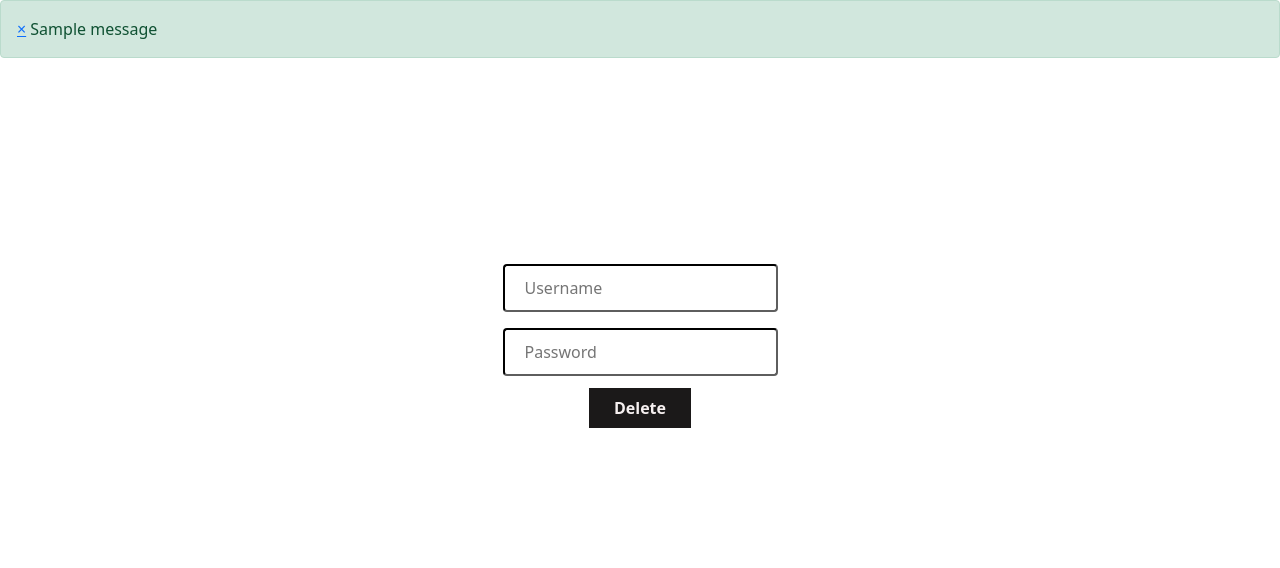
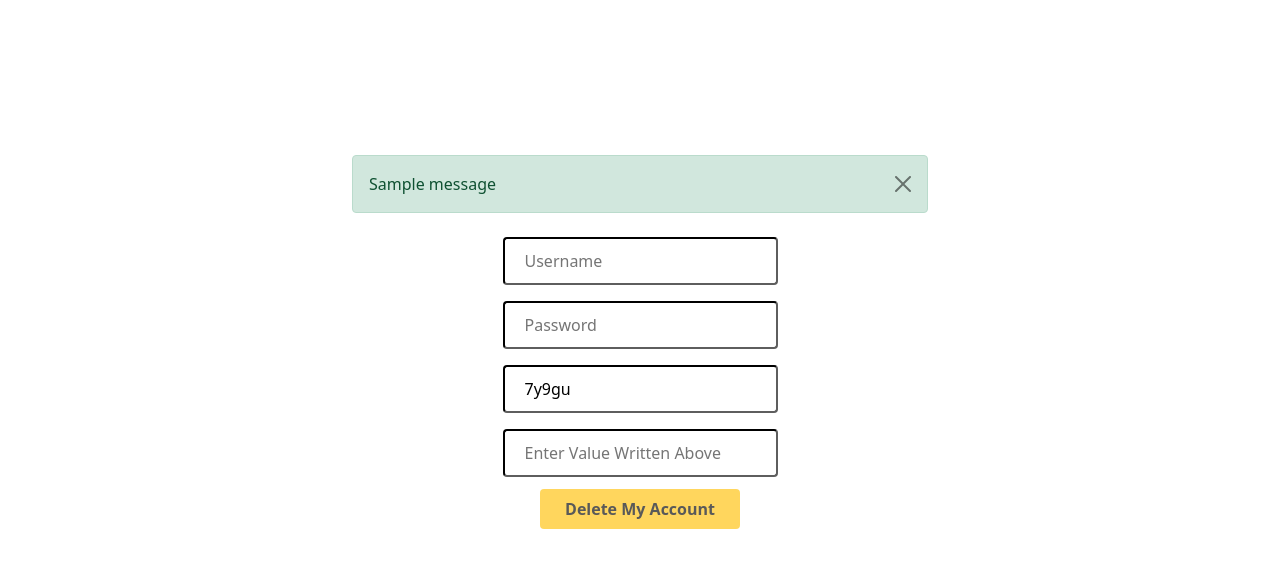
Before and after one commit to shaikhsajid1111/enquit, a Django app: page /account/delete in a window 1280 px wide. Shown: the part 56-624 px from the top of the page. Run offline with Django 3.2, Linux system fonts and the light colour scheme; a user stored in the database is signed in; tables that the repository leaves empty hold one stand-in row (values such as "Sample post"); one stand-in notice (Sample message) is shown.

Commit message:
added validation checks before deleting user with random text generation and matching them, added new input tag for random text, added new tag for random text input, added method to check validation on change of input

```diff
--- /dev/null
+++ b/static/js/delete_user.js
@@ -0,0 +1,12 @@
+var match = function () {
+    const text = (Math.random() + 1).toString(36).substring(7);
+    const element = document.querySelector("#re-check");
+    element.setAttribute('value', text);
+};
+var match_values = function () {
+    var element = document.getElementById('re-check');
+    var element2 = document.getElementById('re-check-2');
+    if (element.value === element2.value) {
+        document.getElementById('delete-account').classList.remove('disabled');
+    }
+};
--- a/static/stylesheets/delete_user.css
+++ b/static/stylesheets/delete_user.css
@@ -8,7 +8,7 @@
 
 
 }
-input[type=username] , input[type=password]{
+input[type=username] , input[type=password],input[type=text]{
   border-color:#0a0a0a;
   border-radius: 4px;
   padding: 10px 20px;
--- a/templates/base_layout.html
+++ b/templates/base_layout.html
@@ -30,7 +30,7 @@
             <li><a class="dropdown-item" href="/account/logout">logout</a></li>
             <li><a class="dropdown-item" href="/post/saved/1">Saved Post</a></li>
             <li><a class="dropdown-item" href="/post/create_post">Create Post</a></li>
-
+            <li><a class="dropdown-item" href="/account/delete">Delete Account</a></li>
 
           </ul>
         </li>
--- a/templates/delete_user.html
+++ b/templates/delete_user.html
@@ -2,26 +2,63 @@
 
 {% block content %}
 {% load static %}
-<link rel="stylesheet" href="../static/stylesheets/delete_user.css">
+
+<link rel="stylesheet" href="{% static 'stylesheets/delete_user.css' %}">
 </head>
 
 </style>
-<body>
+
+<body onload="match()">
+
   <div class="content">
-  <div  class="container-fluid" >
-<form align="center" method="post">
-    {% csrf_token %}
-    <input type="username" placeholder="Username" name="username" id="username" ><br>
-    <input type="password" placeholder="Password" name="password" id="password" ><br>
-    <input type="submit" value="Delete">
-  </form></div></div>
+    <div class="container-fluid">
+      {% if messages %}
+
+      {% for message in messages %}
+      {% if message.tags == 'info' %}
+      <div class="alert alert-info alert-dismissible fade show" role="alert">
+        {{ message|safe }}
+        <button type="button" class="btn-close" data-bs-dismiss="alert" aria-label="Close"></button>
+      </div>
+      {% elif message.tags == 'error' %}
+      <div class="alert alert-danger alert-dismissible fade show" role="alert">
+        {{ message|safe }}
+        <button type="button" class="btn-close" data-bs-dismiss="alert" aria-label="Close"></button>
+      </div>
+
+      {% elif message.tags == 'success' %}
+      <div class="alert alert-success alert-dismissible fade show" role="alert">
+        {{ message|safe }}
+        <button type="button" class="btn-close" data-bs-dismiss="alert" aria-label="Close"></button>
+      </div>
+
+      {% elif message.tags == 'warning' %}
+      <div class="alert alert-warning alert-dismissible fade show" role="alert">
+        {{ message|safe }}
+        <button type="button" class="btn-close" data-bs-dismiss="alert" aria-label="Close"></button>
+      </div>
+
+      {% endif %}
+
+      {% endfor %}
+
+      {% endif %}
+      <!--Checking for any notification from backend >>>>>>>>>>>>-->
 
 
 
-  {% for message in messages %}
-  <div class="alert alert-{{ message.tags }}">
-    <a class="close" data-dismiss="alert">×</a>
-    {{ message|safe }}
+      <form align="center" method="post">
+        {% csrf_token %}
+        <input type="username" placeholder="Username" name="username" id="username"><br>
+        <input type="password" placeholder="Password" name="password" id="password"><br>
+        <input type="text" id="re-check" readonly> <br>
+        <input type="text" id="re-check-2" onchange="match_values()" placeholder="Enter Value Written Above"> <br>
+        <input type="submit" id="delete-account" value="Delete My Account" class="btn btn-warning disabled">
+
+
+
+      </form>
+    </div>
   </div>
-  {% endfor %}
-{% endblock %}
+  <script src="{% static 'js/delete_user.js' %}"></script>
+  {% endblock %}
```
Also changed, not shown: static/ts/delete_user.ts (added, +13 -0 lines). Lines whose indentation alone changed are shown as unchanged.
